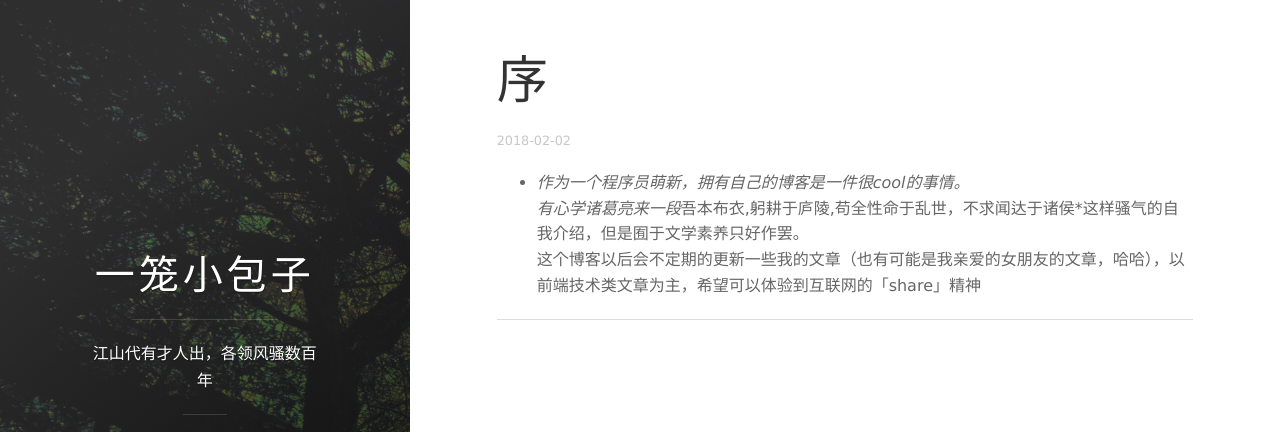
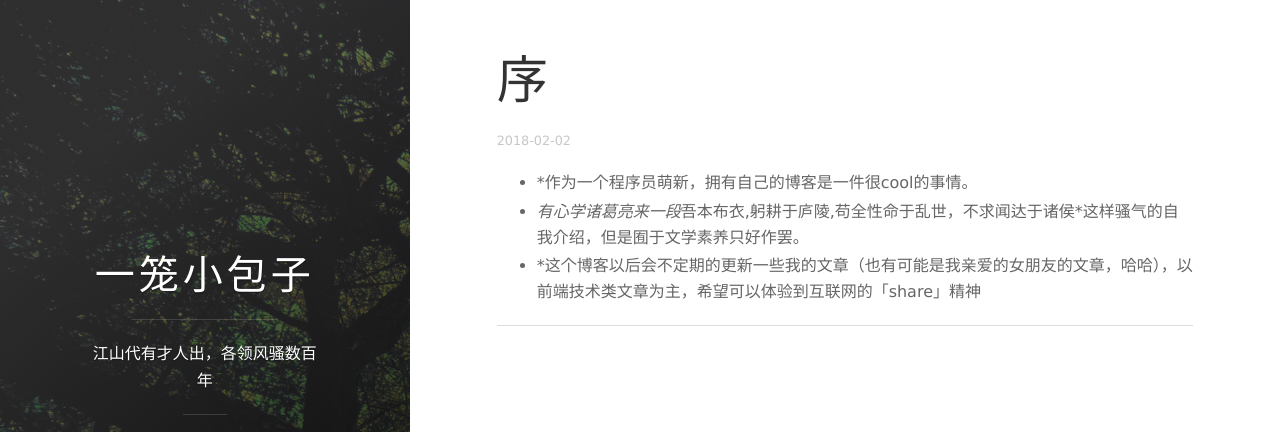
Before and after one commit to xijiezhong/xijiezhong.github.io, a plain HTML site: page 2018/02/02/序/index.html in a window 1280 px wide. Shown: the top 432 px of the page. Drawn offline with nearby package versions, Linux system fonts and the light colour scheme; some packages are replaced by stand-ins of ours.

Commit message:
Site updated: 2018-02-02 18:27:20

```diff
--- a/2018/02/02/序/index.html
+++ b/2018/02/02/序/index.html
@@ -16,16 +16,16 @@
 
 
 
-    <meta name="description" content="作为一个程序员萌新，拥有自己的博客是一件很cool的事情。有心学诸葛亮来一段吾本布衣,躬耕于庐陵,苟全性命于乱世，不求闻达于诸侯*这样骚气的自我介绍，但是囿于文学素养只好作罢。这个博客以后会不定期的更新一些我的文章（也有可能是我亲爱的女朋友的文章，哈哈），以前端技术类文章为主，希望可以体验到互联网的「share」精神">
+    <meta name="description" content="*作为一个程序员萌新，拥有自己的博客是一件很cool的事情。 有心学诸葛亮来一段吾本布衣,躬耕于庐陵,苟全性命于乱世，不求闻达于诸侯*这样骚气的自我介绍，但是囿于文学素养只好作罢。 *这个博客以后会不定期的更新一些我的文章（也有可能是我亲爱的女朋友的文章，哈哈），以前端技术类文章为主，希望可以体验到互联网的「share」精神">
 <meta property="og:type" content="article">
 <meta property="og:title" content="序 | 一笼小包子">
 <meta property="og:url" content="http://yoursite.com/2018/02/02/序/index.html">
 <meta property="og:site_name" content="一笼小包子">
-<meta property="og:description" content="作为一个程序员萌新，拥有自己的博客是一件很cool的事情。有心学诸葛亮来一段吾本布衣,躬耕于庐陵,苟全性命于乱世，不求闻达于诸侯*这样骚气的自我介绍，但是囿于文学素养只好作罢。这个博客以后会不定期的更新一些我的文章（也有可能是我亲爱的女朋友的文章，哈哈），以前端技术类文章为主，希望可以体验到互联网的「share」精神">
-<meta property="og:updated_time" content="2018-02-02T10:24:53.000Z">
+<meta property="og:description" content="*作为一个程序员萌新，拥有自己的博客是一件很cool的事情。 有心学诸葛亮来一段吾本布衣,躬耕于庐陵,苟全性命于乱世，不求闻达于诸侯*这样骚气的自我介绍，但是囿于文学素养只好作罢。 *这个博客以后会不定期的更新一些我的文章（也有可能是我亲爱的女朋友的文章，哈哈），以前端技术类文章为主，希望可以体验到互联网的「share」精神">
+<meta property="og:updated_time" content="2018-02-02T10:26:20.000Z">
 <meta name="twitter:card" content="summary">
 <meta name="twitter:title" content="序 | 一笼小包子">
-<meta name="twitter:description" content="作为一个程序员萌新，拥有自己的博客是一件很cool的事情。有心学诸葛亮来一段吾本布衣,躬耕于庐陵,苟全性命于乱世，不求闻达于诸侯*这样骚气的自我介绍，但是囿于文学素养只好作罢。这个博客以后会不定期的更新一些我的文章（也有可能是我亲爱的女朋友的文章，哈哈），以前端技术类文章为主，希望可以体验到互联网的「share」精神">
+<meta name="twitter:description" content="*作为一个程序员萌新，拥有自己的博客是一件很cool的事情。 有心学诸葛亮来一段吾本布衣,躬耕于庐陵,苟全性命于乱世，不求闻达于诸侯*这样骚气的自我介绍，但是囿于文学素养只好作罢。 *这个博客以后会不定期的更新一些我的文章（也有可能是我亲爱的女朋友的文章，哈哈），以前端技术类文章为主，希望可以体验到互联网的「share」精神">
 
 
 
@@ -215,7 +215,9 @@ classes that you can use:
 
   <section id="post-content" class="article-content post">
     <ul>
-<li><em>作为一个程序员萌新，拥有自己的博客是一件很cool的事情。<br>有心学诸葛亮来一段</em>吾本布衣,躬耕于庐陵,苟全性命于乱世，不求闻达于诸侯*这样骚气的自我介绍，但是囿于文学素养只好作罢。<br>这个博客以后会不定期的更新一些我的文章（也有可能是我亲爱的女朋友的文章，哈哈），以前端技术类文章为主，希望可以体验到互联网的「share」精神</li>
+<li>*作为一个程序员萌新，拥有自己的博客是一件很cool的事情。</li>
+<li><em>有心学诸葛亮来一段</em>吾本布衣,躬耕于庐陵,苟全性命于乱世，不求闻达于诸侯*这样骚气的自我介绍，但是囿于文学素养只好作罢。</li>
+<li>*这个博客以后会不定期的更新一些我的文章（也有可能是我亲爱的女朋友的文章，哈哈），以前端技术类文章为主，希望可以体验到互联网的「share」精神</li>
 </ul>
 
   </section>
```
